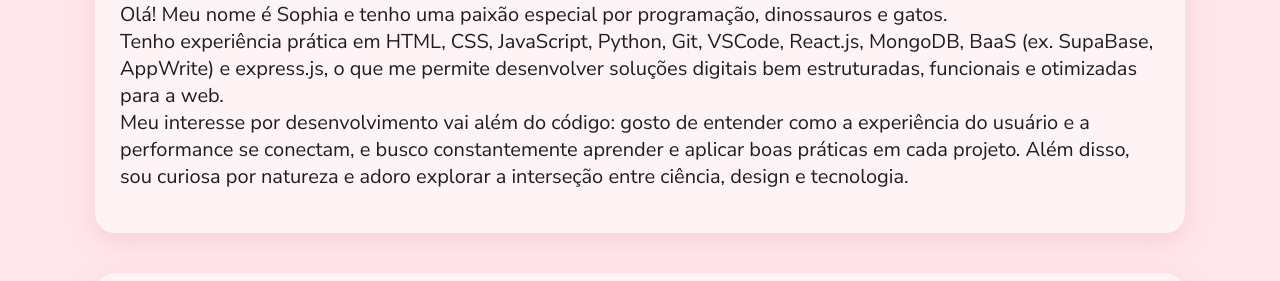
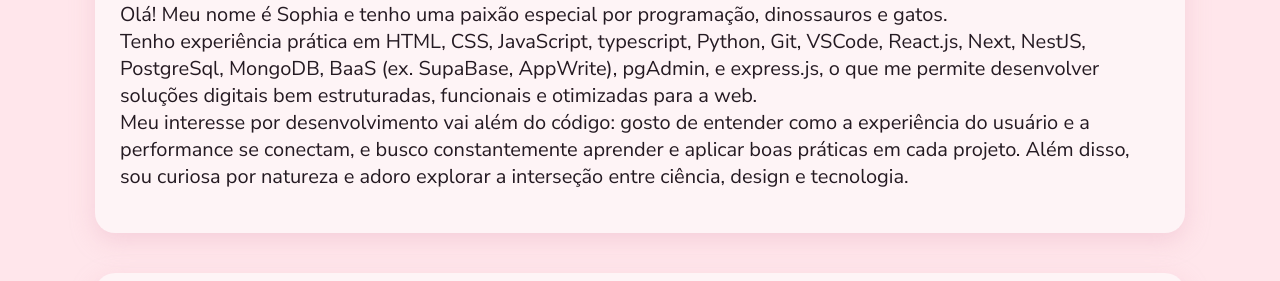
Before and after one commit to sopynya/PortfolioPT-BR, a plain HTML site: page index.html in a window 1280 px wide. Shown: the part 172-453 px from the top of the page. Drawn offline with Linux system fonts and the light colour scheme.

Commit message:
Update skills list in index.html

```diff
--- a/index.html
+++ b/index.html
@@ -164,7 +164,7 @@
     <h2>Sobre mim</h2>
     <p>
       Olá! Meu nome é Sophia e tenho uma paixão especial por programação, dinossauros e gatos. <br>
-      Tenho experiência prática em HTML, CSS, JavaScript, Python, Git, VSCode, React.js, MongoDB, BaaS (ex. SupaBase, AppWrite) e express.js, o que me permite desenvolver soluções digitais bem estruturadas,
+      Tenho experiência prática em HTML, CSS, JavaScript, typescript, Python, Git, VSCode, React.js, Next, NestJS, PostgreSql, MongoDB, BaaS (ex. SupaBase, AppWrite), pgAdmin, e express.js, o que me permite desenvolver soluções digitais bem estruturadas,
       funcionais e otimizadas para a web.<br>
       Meu interesse por desenvolvimento vai além do código: gosto de entender como a experiência do usuário e a performance se conectam,
       e busco constantemente aprender e aplicar boas práticas em cada projeto.
```
